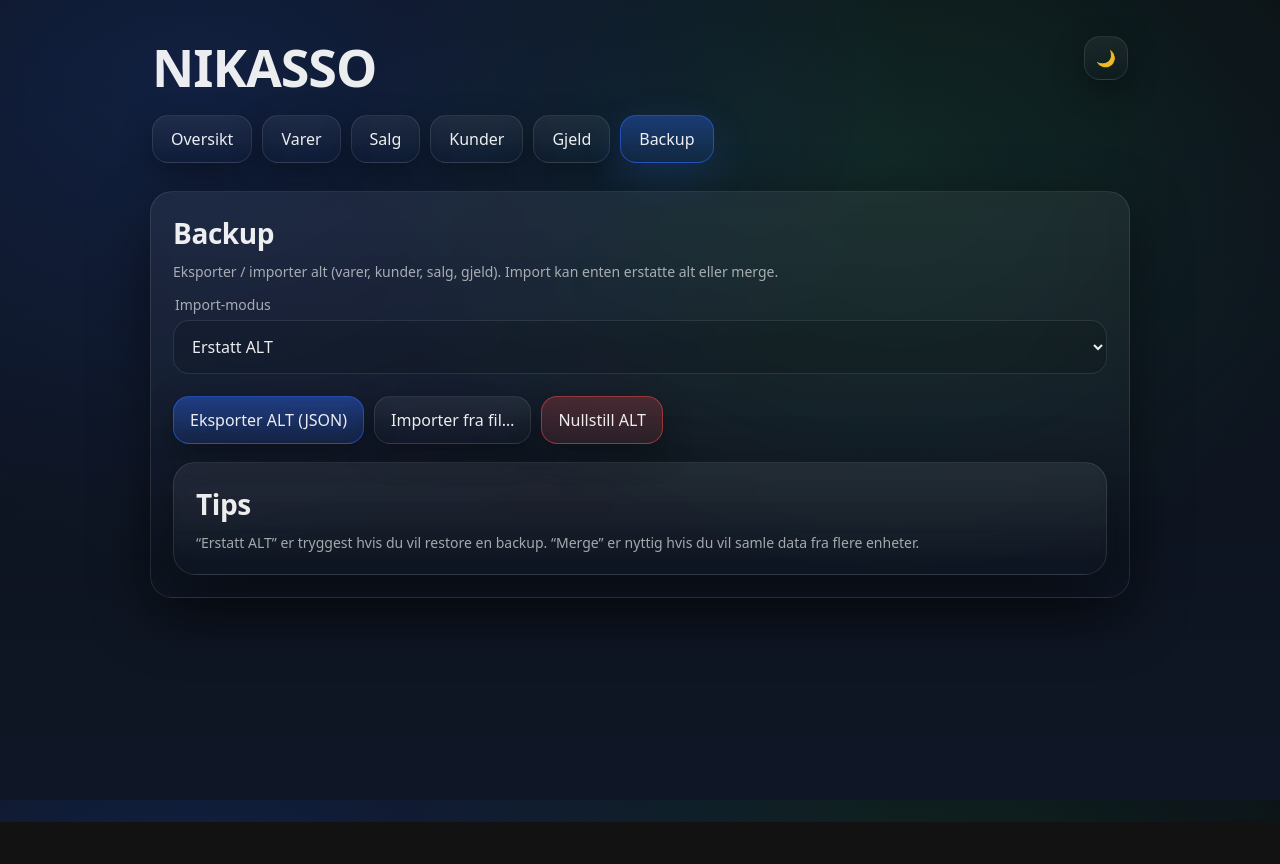
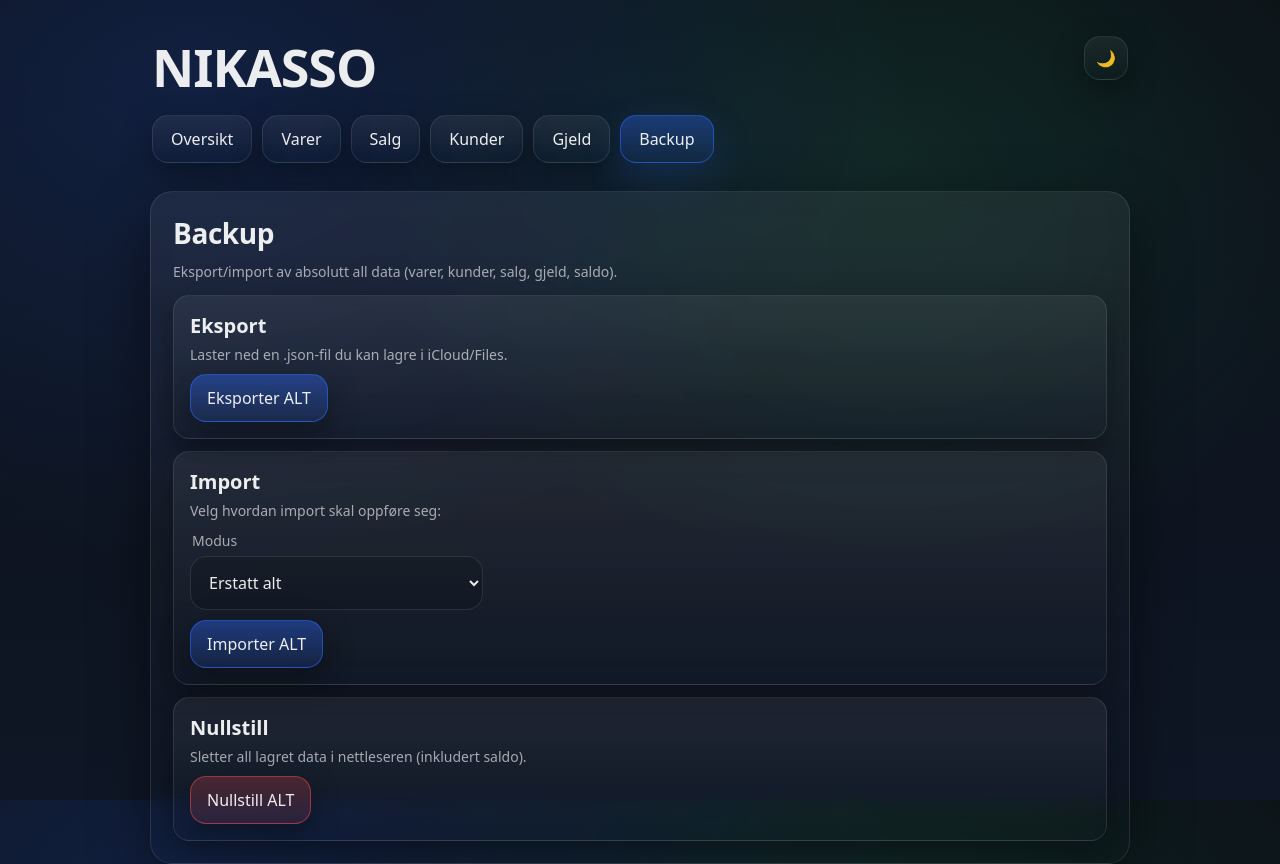
Before and after one commit to nikolaihoffmann-svg/Nikasso-, a React (Vite) app: page / in a window 1280 px wide. Both pictures are taken after a click on the button "Backup". Before the commit the page ends 822 px from the top, so only its background shows below. Built offline with nearby package versions, Linux system fonts and the light colour scheme.

Commit message:
Update Backup.tsx

```diff
--- a/src/pages/Backup.tsx
+++ b/src/pages/Backup.tsx
@@ -6,63 +6,71 @@ export function Backup() {
   const fileRef = useRef<HTMLInputElement | null>(null);
   const [mode, setMode] = useState<"replace" | "merge">("replace");
 
+  async function onPickFile(e: React.ChangeEvent<HTMLInputElement>) {
+    const file = e.target.files?.[0];
+    if (!file) return;
+    await importAllFromFile(file, mode);
+    e.target.value = "";
+    alert("Import ferdig ✅");
+  }
+
   return (
     <div className="card">
       <div className="cardTitle">Backup</div>
-      <div className="cardSub">Eksporter / importer alt (varer, kunder, salg, gjeld). Import kan enten erstatte alt eller merge.</div>
+      <div className="cardSub">Eksport/import av absolutt all data (varer, kunder, salg, gjeld, saldo).</div>
 
-      <div className="fieldGrid">
+      <div className="list">
+        <div className="item">
+          <p className="itemTitle">Eksport</p>
+          <div className="itemMeta">Laster ned en .json-fil du kan lagre i iCloud/Files.</div>
+          <div className="btnRow">
+            <button className="btn btnPrimary" type="button" onClick={() => downloadExportAll()}>
+              Eksporter ALT
+            </button>
+          </div>
+        </div>
+
+        <div className="item">
+          <p className="itemTitle">Import</p>
+          <div className="itemMeta">Velg hvordan import skal oppføre seg:</div>
+
+          <div className="row3" style={{ marginTop: 10 }}>
             <div>
-          <label className="label">Import-modus</label>
+              <label className="label">Modus</label>
               <select className="input" value={mode} onChange={(e) => setMode(e.target.value as any)}>
-            <option value="replace">Erstatt ALT</option>
-            <option value="merge">Merge (legg til / oppdater på id)</option>
+                <option value="replace">Erstatt alt</option>
+                <option value="merge">Slå sammen (merge)</option>
               </select>
+            </div>
+            <div />
+            <div />
           </div>
 
           <div className="btnRow">
-          <button className="btn btnPrimary" type="button" onClick={() => downloadExportAll()}>
-            Eksporter ALT (JSON)
+            <button className="btn btnPrimary" type="button" onClick={() => fileRef.current?.click()}>
+              Importer ALT
             </button>
+            <input ref={fileRef} type="file" accept="application/json" style={{ display: "none" }} onChange={onPickFile} />
+          </div>
+        </div>
 
-          <button className="btn" type="button" onClick={() => fileRef.current?.click()}>
-            Importer fra fil…
-          </button>
-
+        <div className="item">
+          <p className="itemTitle">Nullstill</p>
+          <div className="itemMeta">Sletter all lagret data i nettleseren (inkludert saldo).</div>
+          <div className="btnRow">
             <button
               className="btn btnDanger"
               type="button"
               onClick={() => {
-              if (confirm("Slette ALL data i nettleseren?")) clearAllData();
+                if (confirm("Slette ALL data? (Varer, kunder, salg, gjeld, saldo)")) {
+                  clearAllData();
+                  alert("Nullstilt ✅");
+                }
               }}
             >
               Nullstill ALT
             </button>
           </div>
-
-        <input
-          ref={fileRef}
-          type="file"
-          accept="application/json"
-          style={{ display: "none" }}
-          onChange={async (e) => {
-            const f = e.target.files?.[0];
-            e.currentTarget.value = "";
-            if (!f) return;
-            try {
-              await importAllFromFile(f, mode);
-              alert("Import ferdig ✅");
-            } catch (err: any) {
-              alert("Import feilet: " + (err?.message || String(err)));
-            }
-          }}
-        />
-      </div>
-
-      <div className="card" style={{ marginTop: 18 }}>
-        <div className="cardTitle">Tips</div>
-        <div className="cardSub" style={{ marginBottom: 0 }}>
-          “Erstatt ALT” er tryggest hvis du vil restore en backup. “Merge” er nyttig hvis du vil samle data fra flere enheter.
         </div>
       </div>
     </div>
```
Lines whose indentation alone changed are shown as unchanged.
